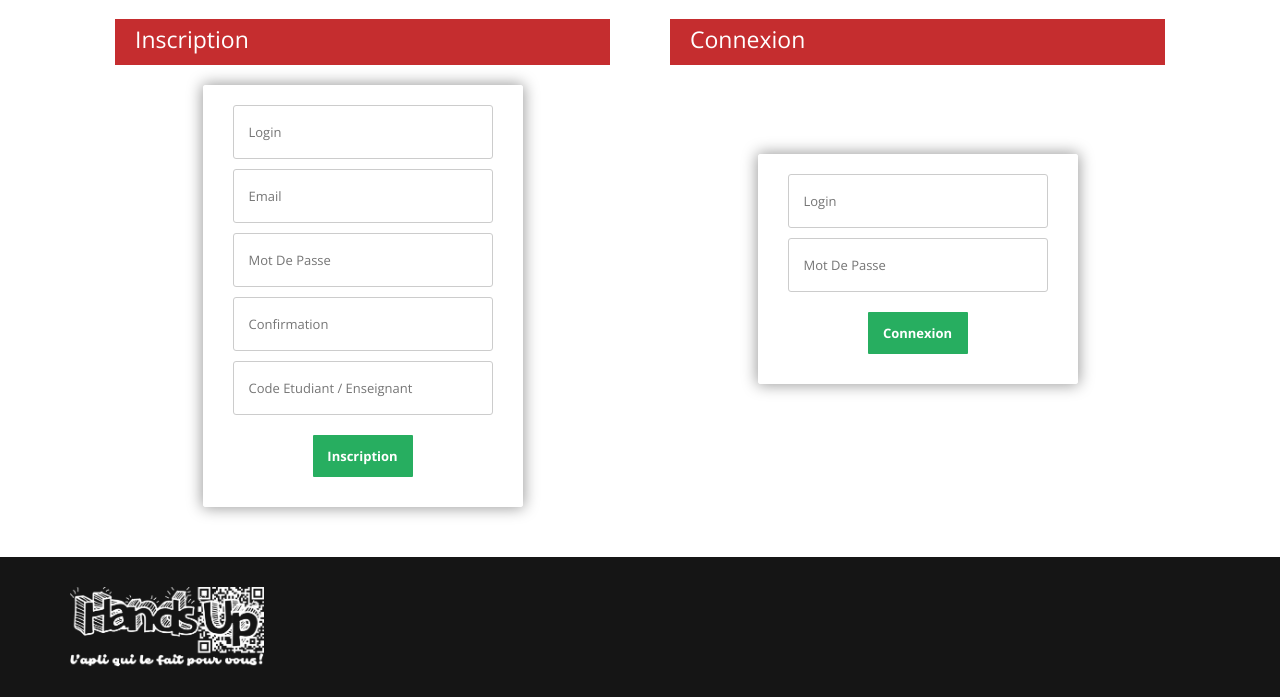
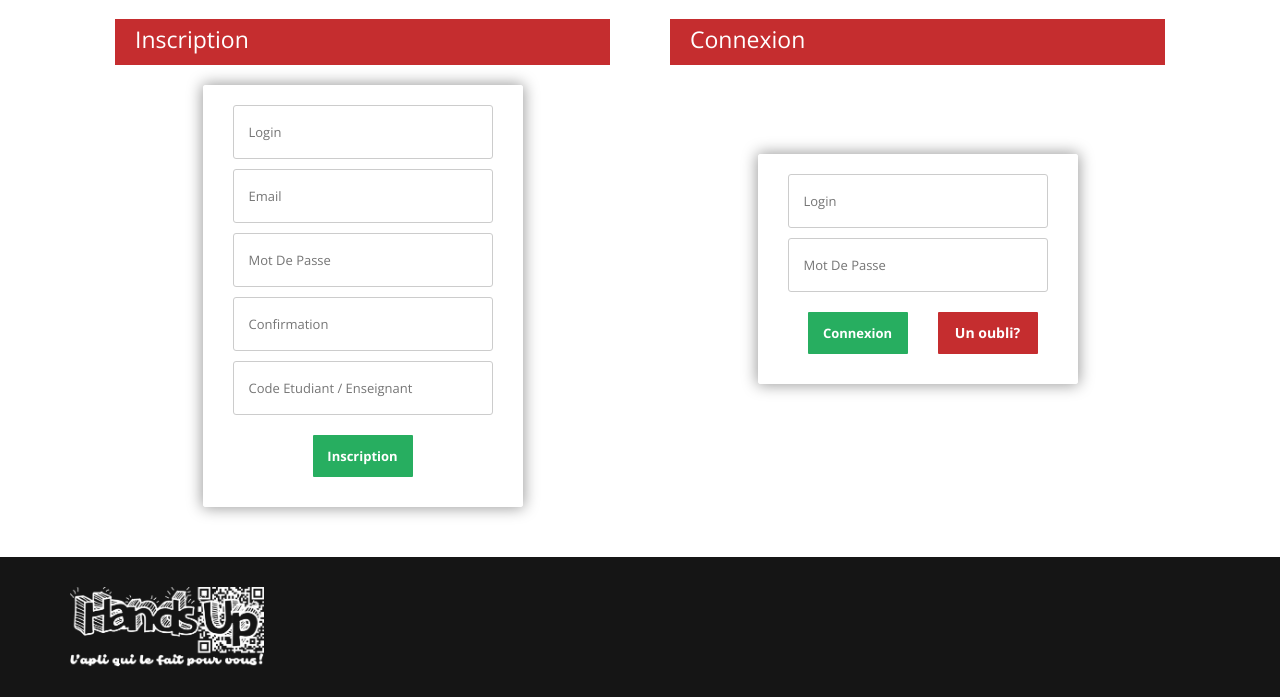
Before and after one commit to killianHoarau/handsUp, a PHP site: page /handsup/pages/inscriptionConnexion.php in a window 1280 px wide. Shown: the part 103-800 px from the top of the page. Run offline with PHP 8.4, Linux system fonts and the light colour scheme.

Commit message:
ajout du popup oubli et debut popup erreur

```diff
--- a/Sources/css/formulaires.css
+++ b/Sources/css/formulaires.css
@@ -36,7 +36,22 @@
 }
 
 /*buttons*/
-.msform .action-button {
+.msform .oubli-button{
+	width: 100px;
+	background: #c52d2f;
+	font-weight: bold;
+	color: white;
+	border: 0 none;
+	border-radius: 1px;
+	cursor: pointer;
+	padding: 10px 5px;
+	margin: 10px 5px;
+}
+.msform .oubli-button:hover, .msform .oubli-button:focus {
+	box-shadow: 0 0 0 2px white, 0 0 0 3px #c52d2f;
+}
+
+.msform .action-button  {
 	width: 100px;
 	background: #27AE60;
 	font-weight: bold;
--- /dev/null
+++ b/Sources/js/affiche_popUp_ConfirmationInscription.js
@@ -0,0 +1,71 @@
+$('#btnInscription').click(function(){
+		var login = document.getElementsByName('login')[0];
+		var email = document.getElementsByName("email")[0];
+		var mdp = document.getElementsByName("mdp")[0];
+		var cmdp = document.getElementsByName("cmdp")[0];
+		var code = document.getElementsByName("code")[0];
+
+		var valid = true;
+		if(login.value.length === 0){
+			login.style.border = "1px solid red";
+			var valid = false;
+		}
+		if(email.value.length === 0){
+			email.style.border = "1px solid red";
+			var valid = false;
+		}
+		if(mdp.value.length === 0){
+			mdp.style.border = "1px solid red";
+			var valid = false;
+		}
+		if(cmdp.value.length === 0){
+			cmdp.style.border = "1px solid red";
+			var valid = false;
+		}
+		if(code.value.length === 0){
+			code.style.border = "1px solid red";
+			var valid = false;
+		}
+
+		if(valid)
+		{
+			$.ajax({
+				url: "../ajax/confirmInscription.php",
+				type: 'POST',
+				async: true,
+				data : {
+					login : login.value,
+					email : email.value,
+					mdp : mdp.value,
+					cmdp : cmdp.value,
+					code : code.value
+				},
+				success : function(code_html){ // code_html contient le HTML renvoyé
+							$('#myModal').css('opacity','1'); //ok
+							$('#myModal').toggle();
+				},
+			});
+		}
+		else{
+			$('#erreur').css('opacity','1'); //ok
+			$('#erreur').toggle();
+		}
+	});
+$("input").click(function()
+{
+	this.style.border = "1px solid #ccc";
+})
+$("button[class='close']").click(function(){
+	$('#myModal').css('opacity','0');
+	$('#myModal').toggle();
+	$('#erreur').css('opacity','0');
+	$('#erruer').toggle();
+	$('#oubli').css('opacity','0');
+	$('#oubli').toggle();
+})
+
+$('#btnOubli').click(function(){
+		alert("oubli");
+		$('#oubli').css('opacity','1'); //ok
+		$('#oubli').toggle();
+});
--- a/Sources/pages/footer.php
+++ b/Sources/pages/footer.php
@@ -15,5 +15,6 @@
     <script src="../js/jquery.isotope.min.js"></script>
     <script src="../js/main.js"></script>
     <script src="../js/wow.min.js"></script>
+    <script src="../js/<?php echo $nomScript ?>.js"></script>
     </body>
 </html>
--- a/Sources/pages/inscriptionConnexion.php
+++ b/Sources/pages/inscriptionConnexion.php
@@ -31,90 +31,47 @@
 					<span class="prg">Connexion</span>
 				</div>
 			</div>
-			<div class="formConnexion">
-				<form action="../php/confirmLogin.php" method="POST" class="msform">
+			<div class="formConnexion msform">
+				<form action="../php/confirmLogin.php" method="POST" >
 					<!-- fieldsets -->
 					<fieldset>
 						<input type="text" name="login" placeholder="Login" />
 						<input type="password" name="mdp" placeholder="Mot De Passe" />
-						<input type="submit" name="next" class="next action-button" value="Connexion" />
+						<div class="col-lg-6"><input type="submit" name="next" class="next action-button" value="Connexion" /></div>
+						<div class="col-lg-6"><button id="bstnOubli" class="next oubli-button">Un oubli?</button></div>
 					</fieldset>
 				</form>
 			</div>
 		</div>
 	</div>
-	<div class="modal fade" id="myModal" role="dialog" aria-labelledby="myModalLabel">
-	  <div class="modal-dialog" role="document">
-		<div class="modal-content">
-		  <div class="modal-header">
-			<button type="button" class="close" aria-label="Close"><span aria-hidden="true">&times;</span></button>
-			<h4 class="modal-title" id="myModalLabel">Compte créé<br />Connectez-vous !</h4>
-		  </div>
-		</div>
-	  </div>
-	</div>
+	<!-------------------------------------------------------------DEBUT DU POPUP ERREUR AVEC FORMULAIRE
+		<div class="formConnexion msform">
+		<form action="../php/confirmOubli.php" method="POST" >
+			<!-- fieldsets
+			<fieldset>
+				<button type="button" class="close" aria-label="Close"><span aria-hidden="true">&times;</span></button>
+				<div class="titleprghp">
+					<h2 id="myModalLabel">Récupération</h2>
+				</div>
+				<h3>
+					<br />Vous avez oublié votre mot de passe ou votre login?
+					<br />Aucun souci, remplisser les informations que vous connaissez.
+				</h3>
+				<input type="text" name="login" placeholder="Login" />
+				<input type="email" name="email" placeholder="Email"/>
+				<div class="col-lg-6"><input type="submit" name="next" class="next action-button" value="Envoie" /></div>
+			</fieldset>
+		</form>
+	</div>-->
+</div>
+	<?php
+		include("popUp_ConfirmInscription.php");
+		include("popUp_Oubli.php");
+		include("popUp_Erreur.php");
+	?>
 </div>
 
 <?php
+	$nomScript="affiche_popUp_ConfirmationInscription";
 	include("footer.php");
 ?>
-<script>
-	$('#btnInscription').click(function(){
-		var login = document.getElementsByName('login')[0];
-		var email = document.getElementsByName("email")[0];
-		var mdp = document.getElementsByName("mdp")[0];
-		var cmdp = document.getElementsByName("cmdp")[0];
-		var code = document.getElementsByName("code")[0];
-
-		var valid = true;
-		if(login.value.length === 0){
-			login.style.border = "1px solid red";
-			var valid = false;
-		}
-		if(email.value.length === 0){
-			email.style.border = "1px solid red";
-			var valid = false;
-		}
-		if(mdp.value.length === 0){
-			mdp.style.border = "1px solid red";
-			var valid = false;
-		}
-		if(cmdp.value.length === 0){
-			cmdp.style.border = "1px solid red";
-			var valid = false;
-		}
-		if(code.value.length === 0){
-			code.style.border = "1px solid red";
-			var valid = false;
-		}
-
-		if(valid)
-		{
-			$.ajax({
-				url: "../ajax/confirmInscription.php",
-				type: 'POST',
-				async: true,
-				data : {
-					login : login.value,
-					email : email.value,
-					mdp : mdp.value,
-					cmdp : cmdp.value,
-					code : code.value
-				},
-				success : function(code_html){ // code_html contient le HTML renvoyé
-							console.log("test");
-							$('#myModal').css('opacity','1'); //ok
-							$('#myModal').toggle();
-				},
-			});
-		}
-	});
-	$("input").click(function()
-	{
-		this.style.border = "1px solid #ccc";
-	})
-	$("button[class='close']").click(function(){
-		$('#myModal').css('opacity','0');
-		$('#myModal').toggle();
-	})
-</script>
--- /dev/null
+++ b/Sources/pages/popUp_ConfirmInscription.php
@@ -0,0 +1,12 @@
+<div class="col-lg-6 modal fade" id="myModal" role="dialog" aria-labelledby="myModalLabel">
+	<div class="formConnexion msform">
+		<!-- fieldsets -->
+		<fieldset>
+			<button type="button" class="close" aria-label="Close"><span aria-hidden="true">&times;</span></button>
+			<div class="titleprghp">
+				<h2 id="myModalLabel">L'inscription réussi</h2>
+			</div>
+			<h3><br />Un mail de confirmation vous à été envoyé sur votre boite mail de contact.</h3>
+		</fieldset>
+	</div>
+</div>
--- /dev/null
+++ b/Sources/pages/popUp_Erreur.php
@@ -0,0 +1,12 @@
+<div class="col-lg-6 modal fade" id="erreur" role="dialog" aria-labelledby="myModalLabel">
+	<div class="formConnexion msform">
+		<!-- fieldsets -->
+		<fieldset>
+			<button type="button" class="close" aria-label="Close"><span aria-hidden="true">&times;</span></button>
+			<div class="titleprghp">
+				<h2 id="myModalLabel">Erreur</h2>
+			</div>
+			<h3><br />Atteintion le ou les champs en rouge sont manquant!</h3>
+		</fieldset>
+	</div>
+</div>
--- /dev/null
+++ b/Sources/pages/popUp_Oubli.php
@@ -0,0 +1,12 @@
+<div class="col-lg-6 modal fade" id="myModal" role="dialog" aria-labelledby="myModalLabel">
+	<div class="formConnexion msform">
+		<!-- fieldsets -->
+		<fieldset>
+			<button type="button" class="close" aria-label="Close"><span aria-hidden="true">&times;</span></button>
+			<div class="titleprghp">
+				<h2 id="myModalLabel">Info obli</h2>
+			</div>
+			<h3><br />Un mail de confirmation vous à été envoyé sur votre boite mail de contact.</h3>
+		</fieldset>
+	</div>
+</div>
--- a/Sources/php/confirmLogin.php
+++ b/Sources/php/confirmLogin.php
@@ -1,7 +1,7 @@
 <?php
 $login = $_POST['login'];
 $mdp = $_POST['mdp'];
-$link = new mysqli('localhost', 'root', 'mysql', 'handsup');
+$link = new mysqli('localhost', 'root', '', 'handsup');
 $query = "SELECT * FROM utilisateur WHERE login = '$login' AND motDePasse = '$mdp' AND valide = 1";
 echo $query;
 $result = $link->query($query);
```
Also changed, not shown: Sources/ajax/confirmInscription.php (deleted, +0 -87 lines), Sources/ajax/confirmOubli.php (added, +86 -0 lines).
